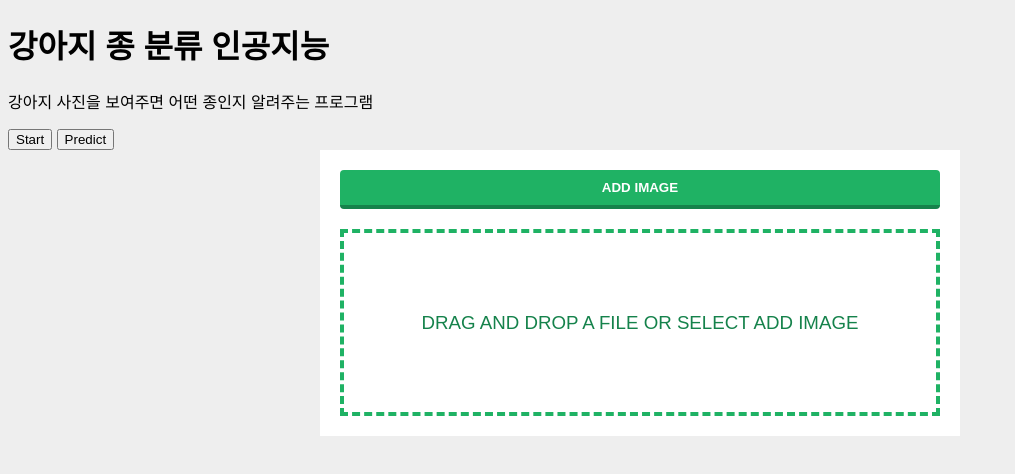
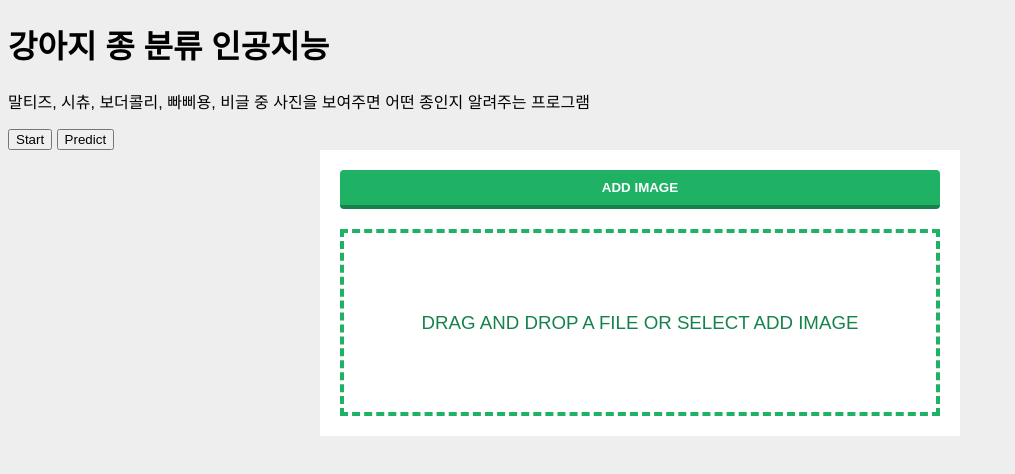
Before and after one commit to limwoojinsercice/my_first_AI_model, a plain HTML site: page index.html in a window 1280 px wide. Shown: the whole page, without its empty margins (0-1015 px from the left). Drawn offline with nearby package versions, Linux system fonts and the light colour scheme.

Commit message:
Add files via upload

```diff
--- a/index.html
+++ b/index.html
@@ -11,7 +11,7 @@
 
 <body>
     <h1>강아지 종 분류 인공지능</h1>
-    <p>강아지 사진을 보여주면 어떤 종인지 알려주는 프로그램</p>
+    <p>말티즈, 시츄, 보더콜리, 빠삐용, 비글 중 사진을 보여주면 어떤 종인지 알려주는 프로그램</p>
     <button type="button" onclick="init()">Start</button>
     <button type="button" onclick="predict()">Predict</button>
     <script class="jsbin" src="https://ajax.googleapis.com/ajax/libs/jquery/1/jquery.min.js"></script>
```
